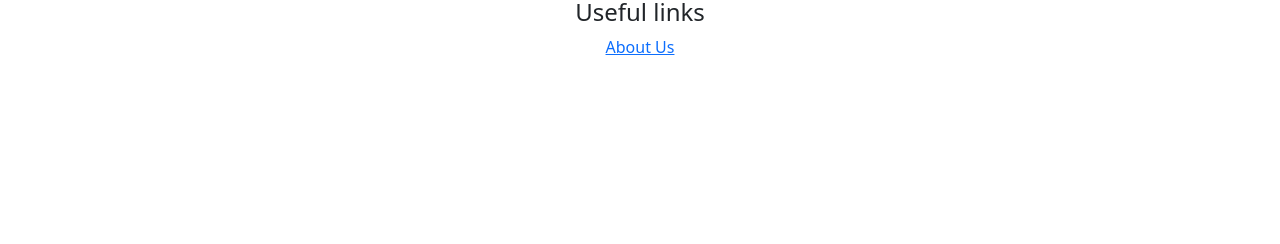
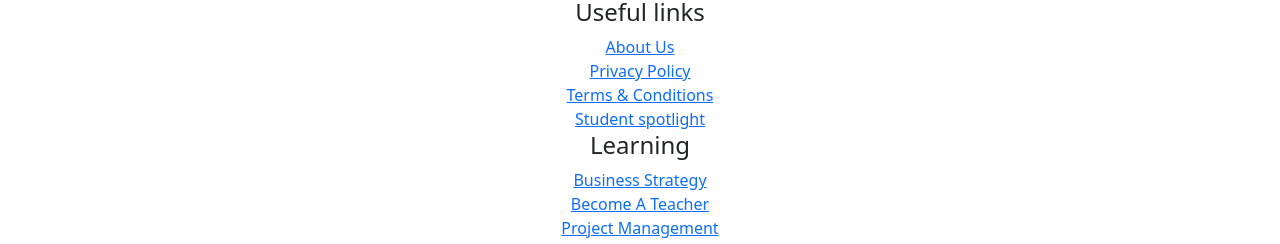
Before and after one commit to Momenuzzaman/educational-website, a React (Create React App) app: page / in a window 1280 px wide. Shown: the part 2759-3003 px from the top of the page. Before the commit the page ends 2818 px from the top, so only its background shows below. Built offline with nearby package versions, Linux system fonts and the light colour scheme.

Commit message:
another link add

```diff
--- a/src/Components/Shared/Footer/Footer.js
+++ b/src/Components/Shared/Footer/Footer.js
@@ -21,6 +21,22 @@ const Footer = () => {
             <div>
                 <h4>Useful links</h4>
                 <Link to="/aboutUs">About Us</Link>
+                <br />
+                <Link to="/privacyPolicy">Privacy Policy</Link>
+                <br />
+                <Link to="/terms">Terms & Conditions</Link>
+                <br />
+                <Link to="/Student">Student spotlight</Link>
+            </div>
+            <div>
+                <h4>Learning</h4>
+                <Link to="/business">Business Strategy</Link>
+                <br />
+                <Link to="/become">Become A Teacher</Link>
+                <br />
+                <Link to="/project">Project Management</Link>
+                <br />
+                <Link to="/membership">Membership</Link>
             </div>
         </div >
     );
```
